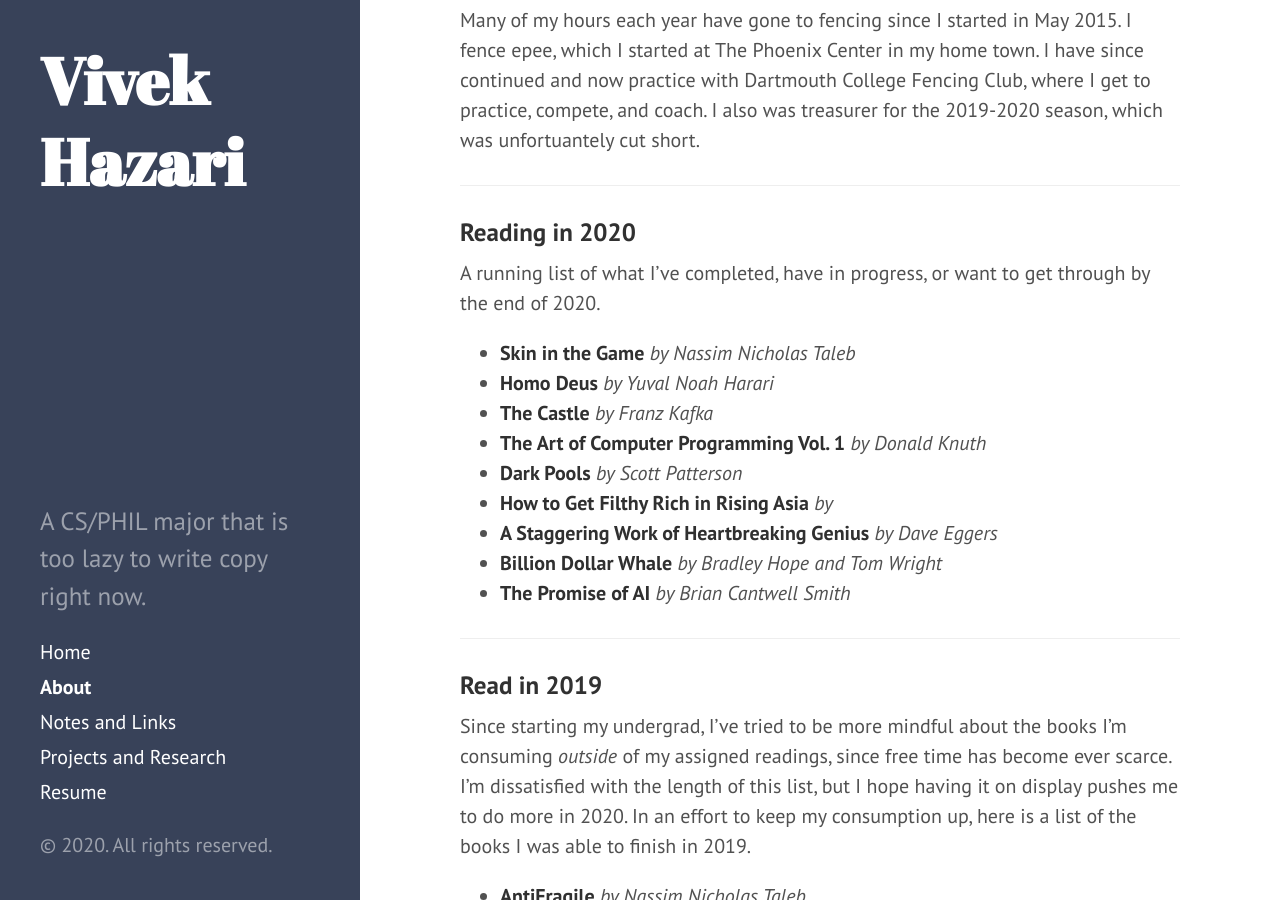
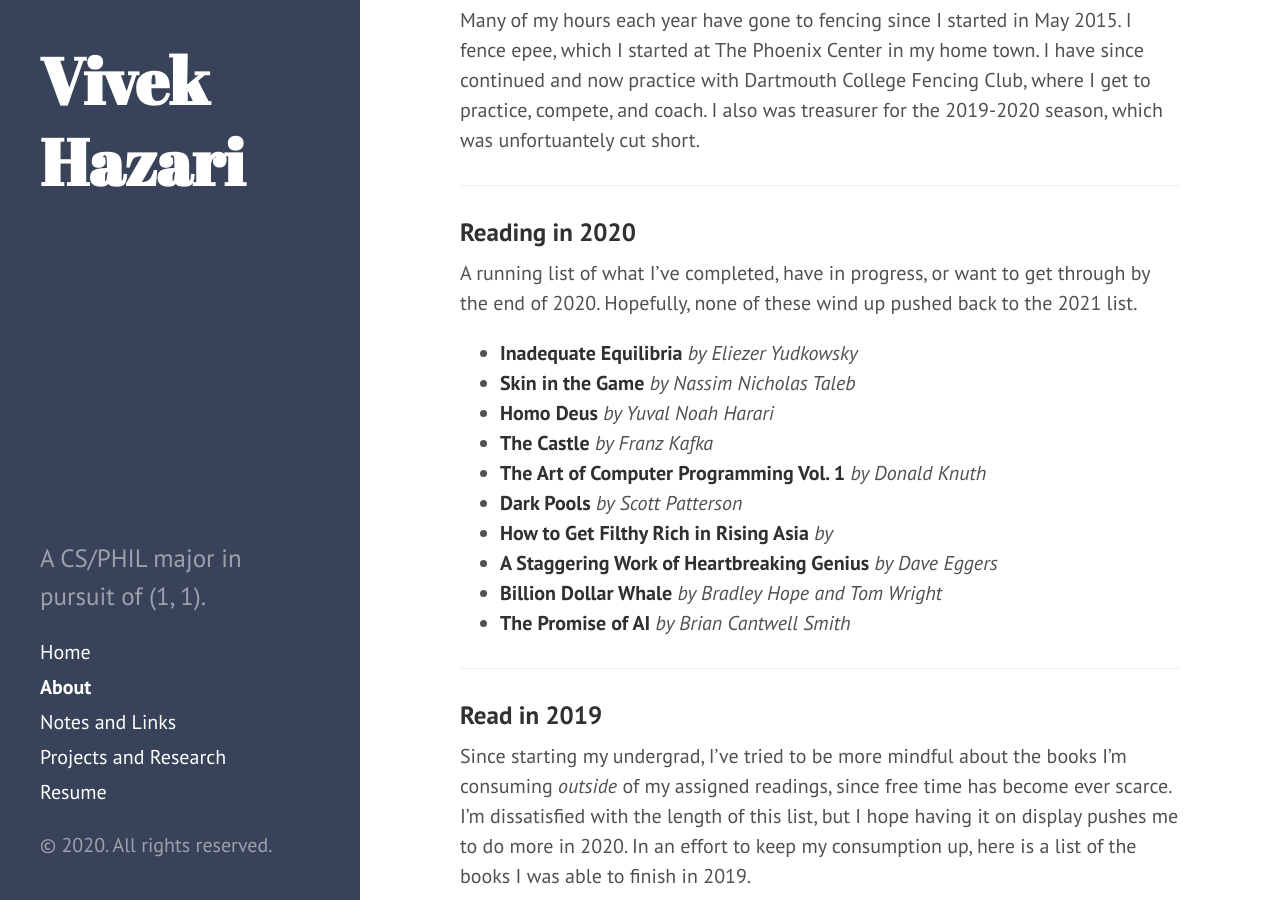
Before and after one commit to Vivekhaz/site_personal, a Jekyll site: the page built from page_about.md, in a window 1280 px wide and 900 px high, scrolled down 892 px. Built offline with Jekyll 4.4.1, drawn with Linux system fonts in a browser that asks for light colours.

Commit message:
updated about

```diff
--- a/_config.yml
+++ b/_config.yml
@@ -8,7 +8,7 @@ permalink:        pretty
 # Setup
 title:            Vivek Hazari
 tagline:          'Synaptic Transmissions'
-description:      'A CS/PHIL major that is too lazy to write copy right now.'
+description:      'A CS/PHIL major in pursuit of (1, 1).'
 url:              vivek.fm
 baseurl:          /
 
--- a/page_about.md
+++ b/page_about.md
@@ -19,8 +19,9 @@ Many of my hours each year have gone to fencing since I started in May 2015. I f
 
 --------------------------------------------------------------------------------
 ### Reading in 2020
-A running list of what I've completed, have in progress, or want to get through by the end of 2020.
+A running list of what I've completed, have in progress, or want to get through by the end of 2020. Hopefully, none of these wind up pushed back to the 2021 list.
 
+- __Inadequate Equilibria__ <cite> by Eliezer Yudkowsky </cite>
 - __Skin in the Game__ <cite> by Nassim Nicholas Taleb </cite>
 - __Homo Deus__ <cite> by Yuval Noah Harari</cite>
 - __The Castle__ <cite> by Franz Kafka </cite>
```
